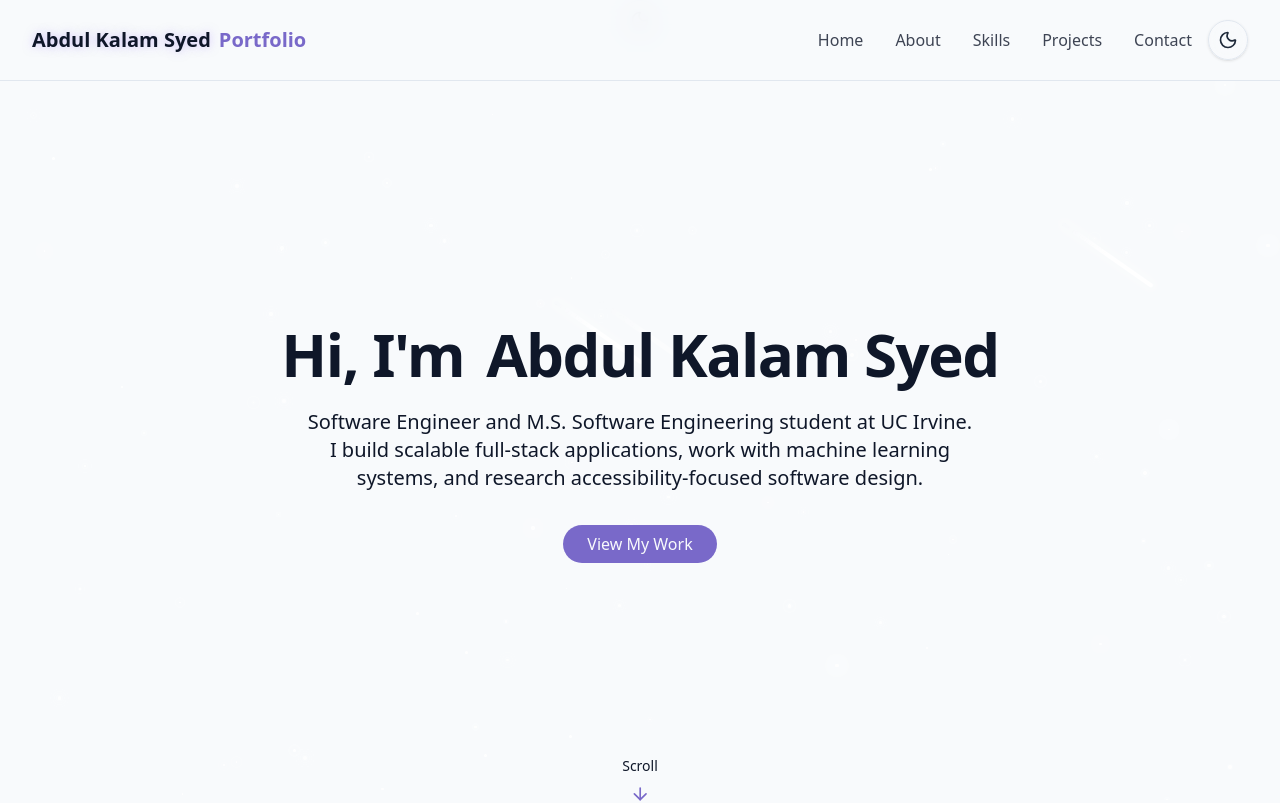
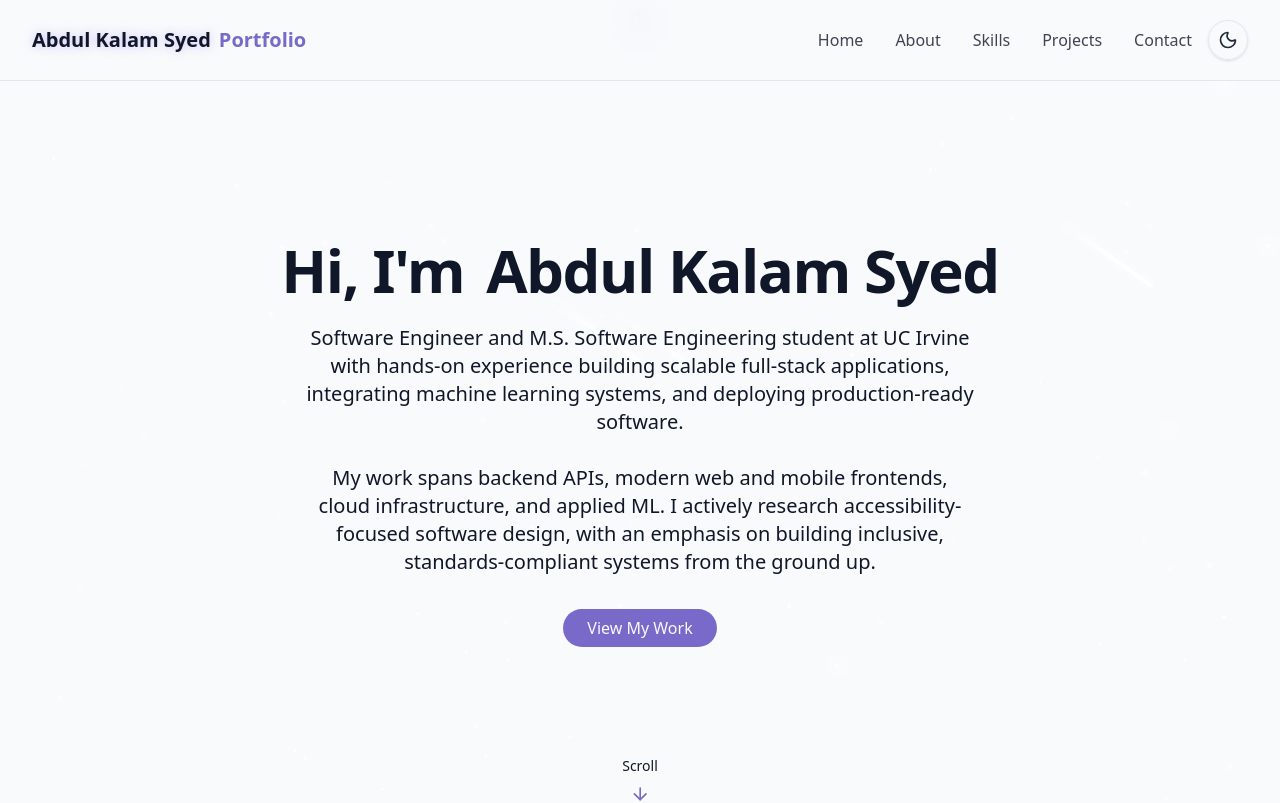
Before and after one commit to abdulksyed10/My-Portfolio-Website, a React app: page / in a window 1280 px wide. Shown: the top 803 px of the page. Built offline with nearby package versions, Linux system fonts and the light colour scheme; the HTML template or start-up script is replaced by a standard one.

Commit message:
Final update to hero section

```diff
--- a/src/components/AboutSection.jsx
+++ b/src/components/AboutSection.jsx
@@ -35,7 +35,7 @@ export const AboutSection = () => {
               </a>
 
               <a
-                href="\Abdul_Kalam_Syed_Resume.pdf"
+                href="\Abdul-Kalam-Syed-SWE-Resume.pdf"
                 target="_blank"
                 rel="noopener noreferrer"
                 className="px-6 py-2 rounded-full border border-primary text-primary hover:bg-primary/10 transition-colors duration-300"
--- a/src/components/HeroSection.jsx
+++ b/src/components/HeroSection.jsx
@@ -20,9 +20,13 @@ export const HeroSection = () => {
           </h1>
 
           <p className="text-lg md:text-xl text-muted-foreground max-w-2xl mx-auto opacity-0 animate-fade-in-delay-3">
-            Software Engineer and M.S. Software Engineering student at UC Irvine.
-            I build scalable full-stack applications, work with machine learning
-            systems, and research accessibility-focused software design.
+            Software Engineer and M.S. Software Engineering student at UC Irvine with hands-on experience building
+            scalable full-stack applications, integrating machine learning systems, and deploying production-ready software.
+            <br />
+            <br />
+            My work spans backend APIs, modern web and mobile frontends, cloud infrastructure, and applied ML.
+            I actively research accessibility-focused software design, with an emphasis on building inclusive,
+            standards-compliant systems from the ground up.
           </p>
 
           <div className="pt-4 opacity-0 animate-fade-in-delay-4">
```
Also changed, not shown: 1 other file (tests, documents, lock files or other folders).
